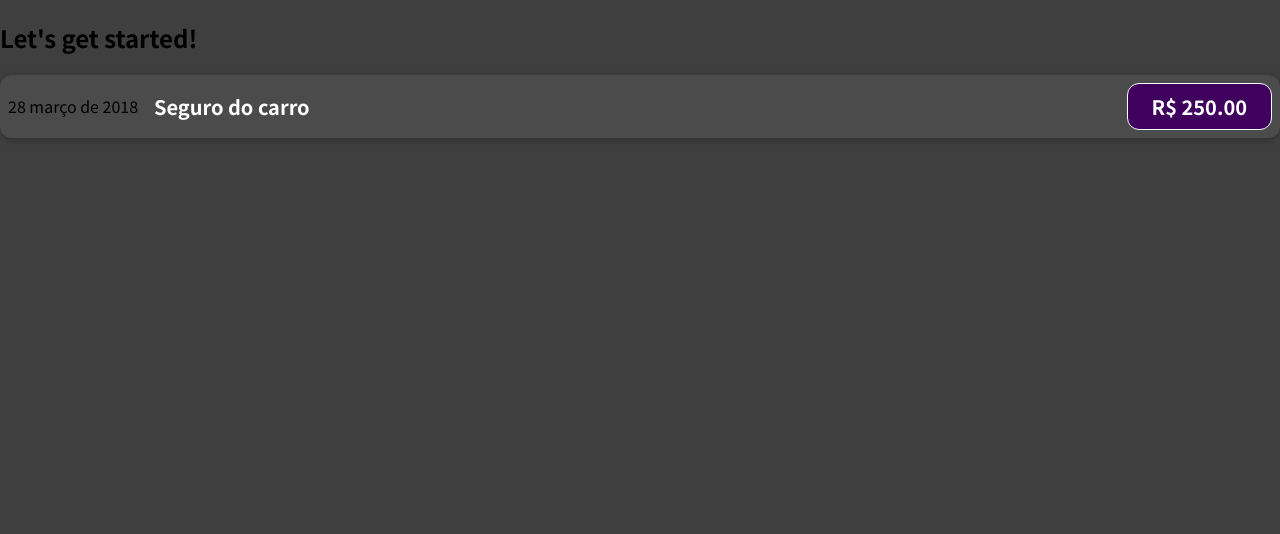
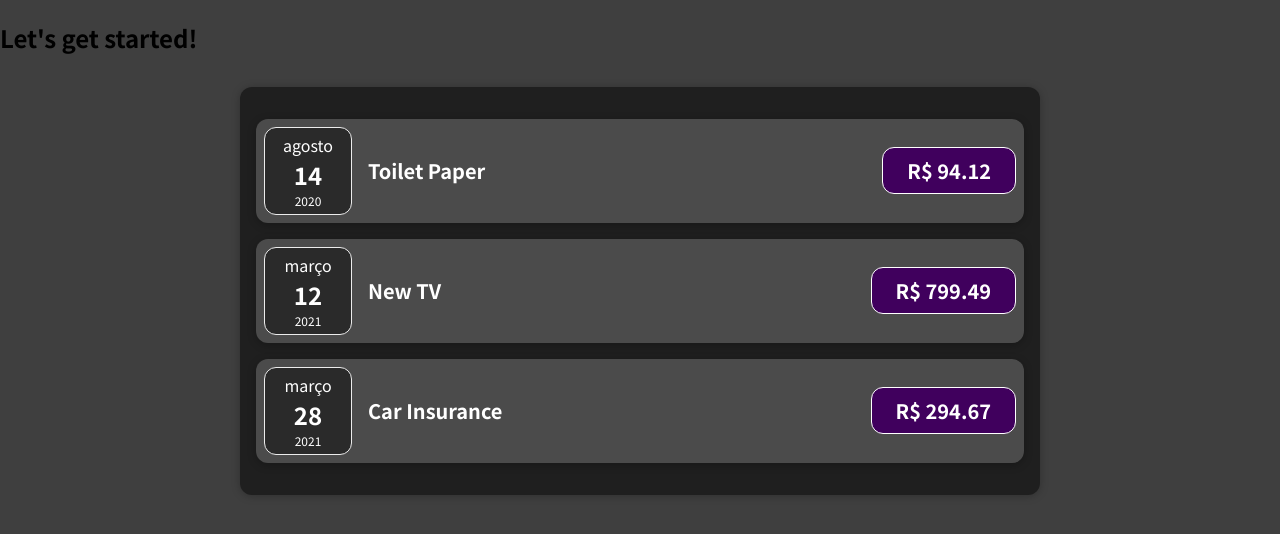
Before and after one commit to alekgomes/react-academind, a JavaScript app: page / in a window 1280 px wide. Shown: the top 534 px of the page. Built offline with nearby package versions, Linux system fonts and the light colour scheme.

Commit message:
create git card component

```diff
--- a/src/App.js
+++ b/src/App.js
@@ -1,10 +1,31 @@
-import ExpenseItem from "./components/ExpenseItem"
+import Expenses from "./components/Expenses"
 
 function App() {
+  const expenses = [
+    {
+      id: "e1",
+      title: "Toilet Paper",
+      amount: 94.12,
+      date: new Date(2020, 7, 14),
+    },
+    { id: "e2", title: "New TV", amount: 799.49, date: new Date(2021, 2, 12) },
+    {
+      id: "e3",
+      title: "Car Insurance",
+      amount: 294.67,
+      date: new Date(2021, 2, 28),
+    },
+    {
+      id: "e4",
+      title: "New Desk (Wooden)",
+      amount: 450,
+      date: new Date(2021, 5, 12),
+    },
+  ]
   return (
     <div>
       <h2>Let's get started!</h2>
-      <ExpenseItem />
+      <Expenses expenses={expenses} />
     </div>
   )
 }
--- /dev/null
+++ b/src/components/Card.js
@@ -0,0 +1,8 @@
+import "./Card.css"
+
+function Card(props) {
+  const classes = "card " + props.className
+  return <div className={classes}> {props.children} </div>
+}
+
+export default Card
--- /dev/null
+++ b/src/components/ExpenseDate.css
@@ -0,0 +1,26 @@
+.expense-date {
+  display: flex;
+  flex-direction: column;
+  width: 5.5rem;
+  height: 5.5rem;
+  border: 1px solid #ececec;
+  background-color: #2a2a2a;
+  color: white;
+  border-radius: 12px;
+  align-items: center;
+  justify-content: center;
+}
+
+.expense-date__month {
+  font-size: 0.75rem;
+  font-weight: bold;
+}
+
+.expense-date__year {
+  font-size: 0.75rem;
+}
+
+.expense-date__day {
+  font-size: 1.5rem;
+  font-weight: bold;
+}
--- /dev/null
+++ b/src/components/ExpenseDate.js
@@ -0,0 +1,17 @@
+import "./ExpenseDate.css"
+
+function ExpenseDate(props) {
+  const month = props.date.toLocaleString("pt-BR", { month: "long" })
+  const day = props.date.toLocaleString("pt-BR", { day: "2-digit" })
+  const year = props.date.getFullYear()
+
+  return (
+    <div className="expense-date">
+      <div className="expense-date__moth">{month}</div>
+      <div className="expense-date__day">{day}</div>
+      <div className="expense-date__year">{year}</div>
+    </div>
+  )
+}
+
+export default ExpenseDate
--- a/src/components/ExpenseItem.js
+++ b/src/components/ExpenseItem.js
@@ -1,14 +1,19 @@
 import "./ExpenseItem.css"
+import ExpenseDate from "./ExpenseDate"
+import Card from "./Card"
 
-function ExpenseItem() {
+function ExpenseItem(props) {
+  const month = props.date.toLocaleString("pt-BR", { month: "long" })
+  const day = props.date.toLocaleString("pt-BR", { day: "2-digit" })
+  const year = props.date.getFullYear()
   return (
-    <div className="expense-item">
-      <div>28 março de 2018 </div>
+    <Card className="expense-item">
+      <ExpenseDate date={props.date} />
       <div className="expense-item__description">
-        <h2>Seguro do carro</h2>
-        <div className="expense-item__price">R$ 250.00</div>
+        <h2>{props.title}</h2>
+        <div className="expense-item__price">R$ {props.amount}</div>
       </div>
-    </div>
+    </Card>
   )
 }
 
--- /dev/null
+++ b/src/components/Expenses.css
@@ -0,0 +1,9 @@
+.expenses {
+  padding: 1rem;
+  background-color: rgb(31, 31, 31);
+  margin: 2rem auto;
+  width: 50rem;
+  max-width: 95%;
+  border-radius: 12px;
+  box-shadow: 0 1px 8px rgba(0, 0, 0, 0.25);
+}
--- /dev/null
+++ b/src/components/Expenses.js
@@ -0,0 +1,30 @@
+import "./Expenses.css"
+import ExpenseItem from "./ExpenseItem"
+
+
+function Expenses(props) {
+  const expenses = props.expenses
+  return (
+    <div className="expenses">
+      <ExpenseItem
+        title={expenses[0].title}
+        date={expenses[0].date}
+        amount={expenses[0].amount}
+      />
+
+      <ExpenseItem
+        title={expenses[1].title}
+        date={expenses[1].date}
+        amount={expenses[1].amount}
+      />
+
+      <ExpenseItem
+        title={expenses[2].title}
+        date={expenses[2].date}
+        amount={expenses[2].amount}
+      />
+    </div>
+  )
+}
+
+export default Expenses
```
Also changed, not shown: src/components/Card.css (added), 1 other file (tests, documents, lock files or other folders).
